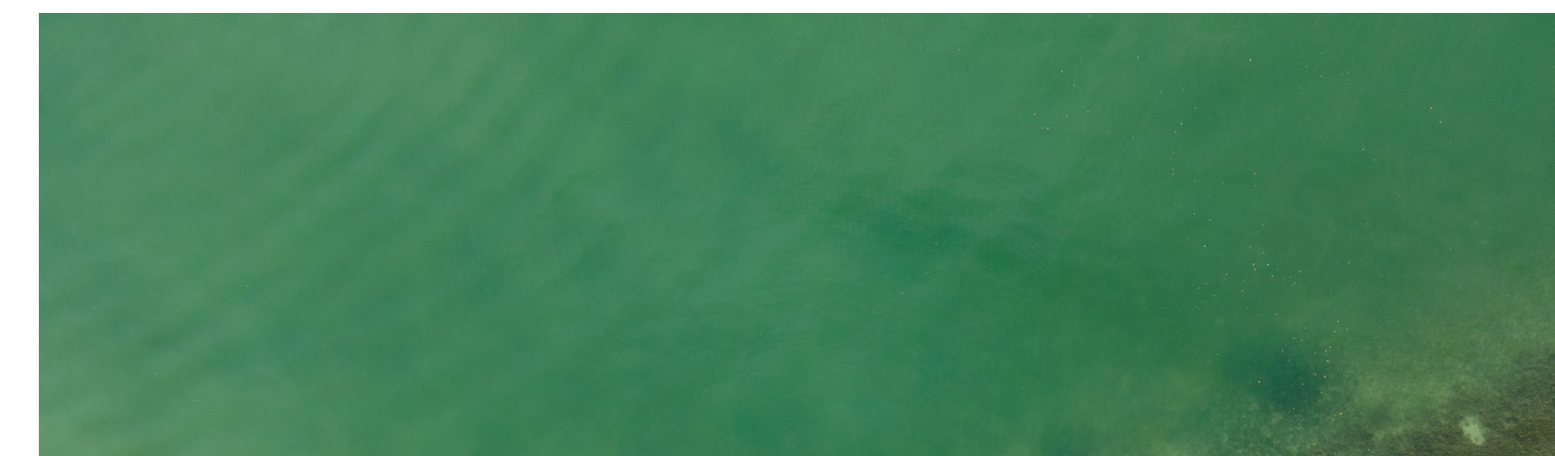
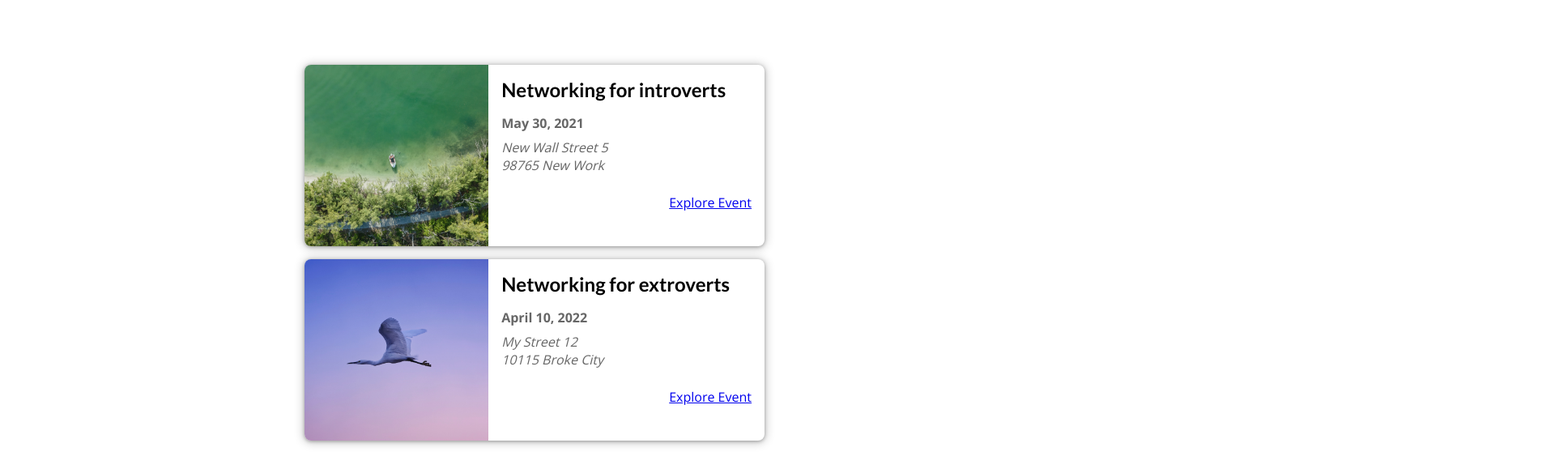
Before and after one commit to furkan-cloud/nextjs-project, a Next.js app: page / in a window 1280 px wide. Shown: the top 563 px of the page at 81% size, 1920 px wide, since content can reach past the window. Built offline with nearby package versions, Linux system fonts and the light colour scheme.

Commit message:
styles added

```diff
--- a/components/events/event-item.js
+++ b/components/events/event-item.js
@@ -1,5 +1,6 @@
 import React from "react";
 import Link from "next/link";
+import classes from "./evet-item.module.css";
 
 const EventItem = (props) => {
   const { title, image, date, location, id } = props;
@@ -14,19 +15,19 @@
   const exploreLink = `/events/${id}`;
 
   return (
-    <li>
+    <li className={classes.item}>
       <img src={"/" + image} alt={title} />
-      <div>
-        <div>
+      <div className={classes.content}>
+        <div className={classes.summary}>
           <h2>{title}</h2>
-          <div>
+          <div className={classes.date}>
             <time>{humanReadableDate}</time>
           </div>
-          <div>
+          <div className={classes.address}>
             <address>{formattedAddress}</address>
           </div>
         </div>
-        <div>
+        <div className={classes.actions}>
           <Link href={exploreLink}>Explore Event</Link>
         </div>
       </div>
--- a/components/events/event-list.js
+++ b/components/events/event-list.js
@@ -1,10 +1,11 @@
 import React from "react";
 import EventItem from "./event-item";
+import classes from "./evet-list.module.css"
 
 const EventList = (props) => {
   const { items } = props;
   return (
-    <ul>
+    <ul className={classes.list}>
       {items.map((event) => (
         <EventItem
           key={event.id}
--- /dev/null
+++ b/components/events/evet-item.module.css
@@ -0,0 +1,103 @@
+.item {
+    box-shadow: 0 1px 4px rgba(0, 0, 0, 0.3), 0 1px 12px 2px rgba(0, 0, 0, 0.2);
+    border-radius: 8px;
+    overflow: hidden;
+    background-color: white;
+    margin: 1rem;
+    display: flex;
+    flex-direction: column;
+    gap: 1rem;
+  }
+
+  .item img {
+    width: 100%;
+    object-fit: cover;
+    height: 10rem;
+  }
+
+  .content {
+    width: 100%;
+    padding: 0 1rem;
+    text-align: center;
+  }
+
+  .content h2 {
+    margin: 0.5rem 0;
+  }
+
+  .date,
+  .address {
+    display: flex;
+    gap: 0.5rem;
+    align-items: center;
+  }
+
+  .date svg,
+  .address svg {
+    width: 1.25rem;
+    height: 1.25rem;
+    color: #666666;
+  }
+
+  .content time {
+    color: #666666;
+    font-weight: bold;
+  }
+
+  .content address {
+    margin: 0.5rem 0;
+    color: #666666;
+    white-space: pre;
+  }
+
+  .actions {
+    display: flex;
+    flex-direction: column;
+    padding: 1rem;
+  }
+
+  .actions a {
+    display: block;
+  }
+
+  .actions a span {
+    vertical-align: middle;
+  }
+
+  .icon {
+    margin-left: 0.5rem;
+    display: inline-flex;
+    justify-content: center;
+    align-items: center;
+  }
+
+  .icon svg {
+    width: 1.25rem;
+    height: 1.25rem;
+  }
+
+  @media (min-width: 768px) {
+    .item {
+      flex-direction: row;
+    }
+
+    .item img {
+      width: 40%;
+      height: 14rem;
+    }
+
+    .content {
+      width: 60%;
+      padding: 0;
+      text-align: left;
+    }
+
+    .content h2 {
+      margin: 1rem 0;
+    }
+
+    .actions {
+      flex-direction: row;
+      justify-content: flex-end;
+    }
+  }
--- /dev/null
+++ b/components/events/evet-list.module.css
@@ -0,0 +1,5 @@
+.list {
+  width: 90%;
+  max-width: 40rem;
+  margin: 5rem auto;
+}
```
Also changed, not shown: 1 other file (tests, documents, lock files or other folders).
